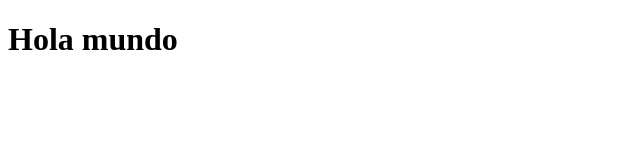
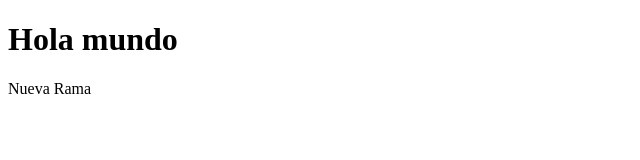
Before and after one commit to AlejandroGC-Murcia/Servicios-en-red-2, a plain HTML site: page index.html in a window 1280 px wide. Shown: the whole page, without its empty margins (0-640 px from the left). Drawn offline with Linux system fonts and the light colour scheme.

Commit message:
Añadido nuevo parrafo

```diff
--- a/index.html
+++ b/index.html
@@ -7,5 +7,6 @@
 </head>
 <body>
     <h1>Hola mundo</h1>
+    <p>Nueva Rama</p>
 </body>
 </html>
```
